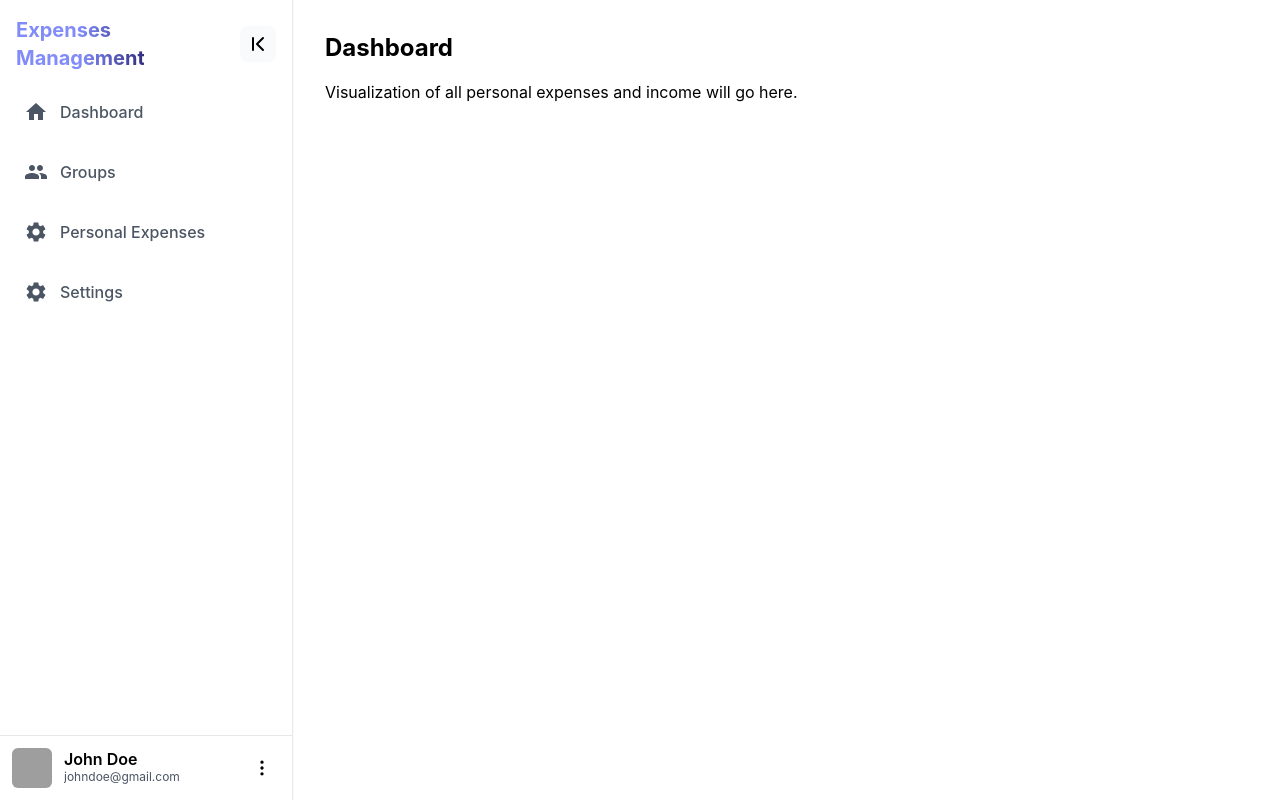
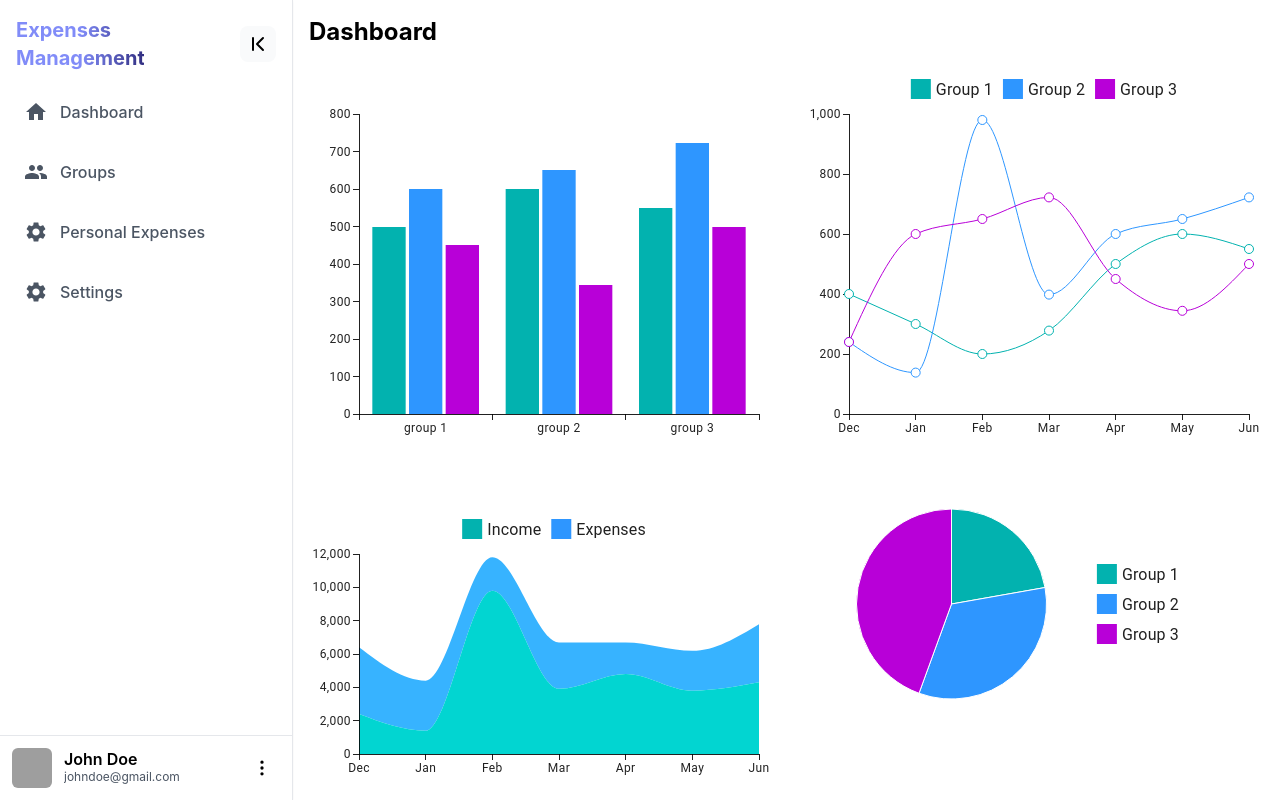
Before and after one commit to smitkevadiya50/Expenses-Management, a React (Create React App) app: page / in a window 1280 px wide. Built offline with nearby package versions, Linux system fonts and the light colour scheme; grey boxes are pictures that could not be loaded.

Commit message:
Developed Dashboard with Graphs

```diff
--- a/package.json
+++ b/package.json
@@ -7,6 +7,8 @@
     "@emotion/styled": "^11.11.5",
     "@mui/icons-material": "^5.15.19",
     "@mui/material": "^5.15.19",
+    "@mui/styled-engine-sc": "^6.0.0-alpha.18",
+    "@mui/x-charts": "^7.6.2",
     "@testing-library/jest-dom": "^5.17.0",
     "@testing-library/react": "^13.4.0",
     "@testing-library/user-event": "^13.5.0",
@@ -19,6 +21,7 @@
     "react-dom": "^18.3.1",
     "react-router-dom": "^6.23.1",
     "react-scripts": "5.0.1",
+    "styled-components": "^6.1.11",
     "typescript": "^4.9.5",
     "web-vitals": "^2.1.4"
   },
--- a/src/components/Dashboard.tsx
+++ b/src/components/Dashboard.tsx
@@ -1,11 +1,103 @@
+import { BarChart } from '@mui/x-charts';
+import {
+  LineChart,
+  lineElementClasses,
+  markElementClasses,
+} from '@mui/x-charts/LineChart';
+import { PieChart } from '@mui/x-charts/PieChart';
 import React from 'react';
+
+const g1 = [400, 300, 200, 278, 500, 600, 550];
+const g2 = [240, 138, 980, 398, 600, 650, 722];
+const g3 = [240, 600, 650, 722, 450, 344, 500];
+
+const income = [4000, 3000, 2000, 2780, 1890, 2390, 3490];
+const expenses = [2400, 1398, 9800, 3908, 4800, 3800, 4300];
+
+const xLabels = [
+  'Dec',
+  'Jan',
+  'Feb',
+  'Mar',
+  'Apr',
+  'May',
+  'Jun',
+];
 
 const Dashboard: React.FC = () => {
   return (
-    <div className="p-4">
+    <div className="h-full">
       <h1 className="text-2xl font-bold mb-4">Dashboard</h1>
-      <p>Visualization of all personal expenses and income will go here.</p>
-      {/* Visualization components go here */}
+      <div className='mb-12 grid gap-y-10 gap-x-6 md:grid-cols-1 xl:grid-cols-2'>
+      <BarChart
+      className='md:w-1/2 md:h-1/2'
+        xAxis={[{ scaleType: 'band', data: ['group 1', 'group 2', 'group 3'] }]}
+        series={[{ data: [500, 600, 550] }, { data: [600, 650, 722] }, { data: [450, 344, 500] }]}
+        height={400}
+        width={500}
+      />
+      <LineChart
+        height={400}
+        width={500}
+        series={[
+          { data: g1, label: 'Group 1', id: '1' },
+          { data: g2, label: 'Group 2', id: '2' },
+          { data: g3, label: 'Group 3', id: '3' },
+        ]}
+        xAxis={[{ scaleType: 'point', data: xLabels }]}
+        sx={{
+          [`.${lineElementClasses.root}, .${markElementClasses.root}`]: {
+            strokeWidth: 1,
+          },
+          '.MuiLineElement-series-pvId': {
+            strokeDasharray: '5 5',
+          },
+          '.MuiLineElement-series-uvId': {
+            strokeDasharray: '3 4 5 2',
+          },
+          [`.${markElementClasses.root}:not(.${markElementClasses.highlighted})`]: {
+            fill: '#fff',
+          },
+          [`& .${markElementClasses.highlighted}`]: {
+            stroke: 'none',
+          },
+        }}
+      />
+      <LineChart
+      width={500}
+      height={300}
+      series={[
+        { data: expenses, label: 'Income', area: true, stack: 'total', showMark: false },
+        {
+          data: income,
+          label: 'Expenses',
+          area: true,
+          stack: 'total',
+          showMark: false,
+        },
+      ]}
+      xAxis={[{ scaleType: 'point', data: xLabels }]}
+      sx={{
+        [`& .${lineElementClasses.root}`]: {
+          display: 'none',
+        },
+      }}
+    />
+      <PieChart
+      title='This Month'
+          series={[
+            {
+              data: [
+                { id: 0, value: 10, label: 'Group 1' },
+                { id: 1, value: 15, label: 'Group 2' },
+                { id: 2, value: 20, label: 'Group 3' },
+              ],
+            },
+          ]}
+          width={400}
+          height={200}
+        />
+      </div>
     </div>
   );
 };
--- a/src/components/groups/GroupCard.tsx
+++ b/src/components/groups/GroupCard.tsx
@@ -41,8 +41,7 @@ export const GroupCard: React.FC<GroupCardProps> = ({ groupName, groupMoney, gro
                 <strong className="text-green-500">{growthPercentage}</strong>&nbsp;{groupGrowth}
             </p>
             <div className='flex ml-auto'>
-                <p className="mr-4 font-medium text-green-500" onClick={onEdit}>Edit</p>
-                <p className='font-medium text-blue-600'>Add Member</p>
+                <p className="mr-4 font-medium text-indigo-500" onClick={onEdit}>Edit</p>
             </div>
        </div>
 
```
Also changed, not shown: 1 other file (tests, documents, lock files or other folders).
